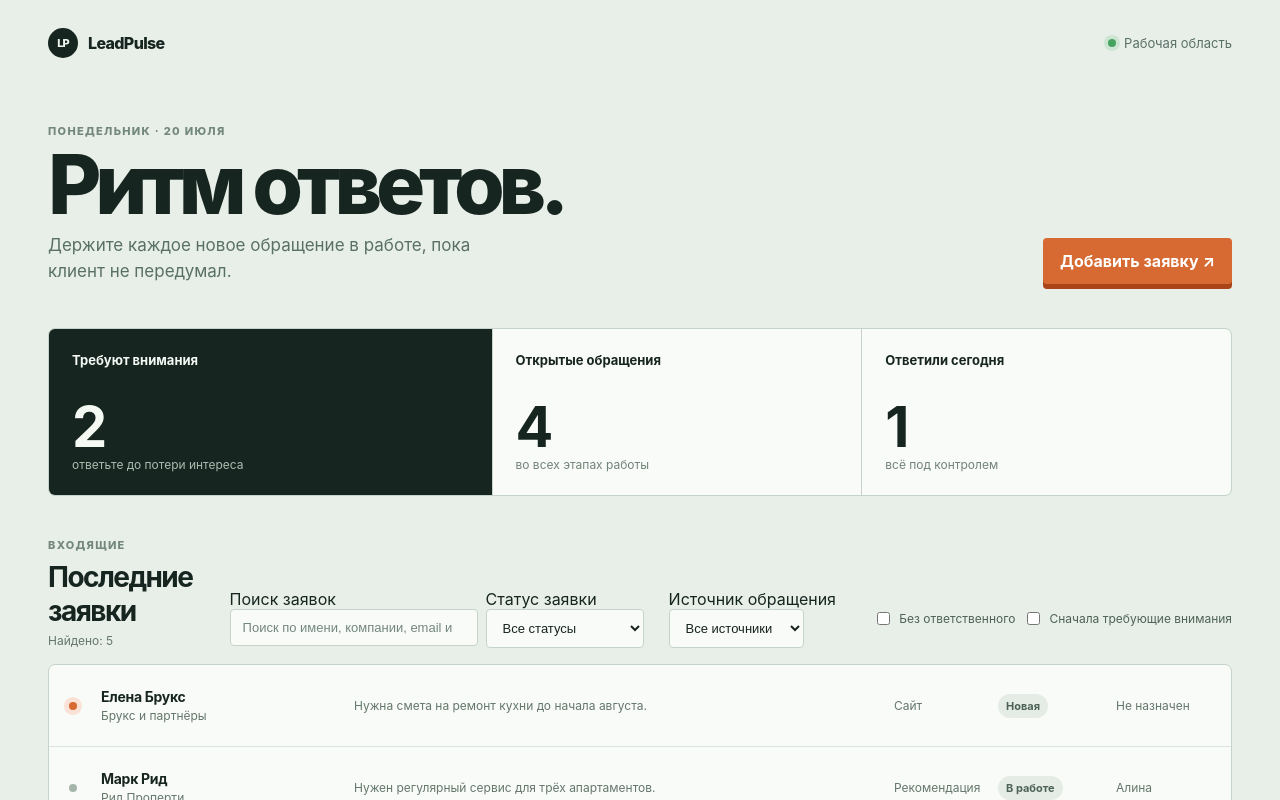
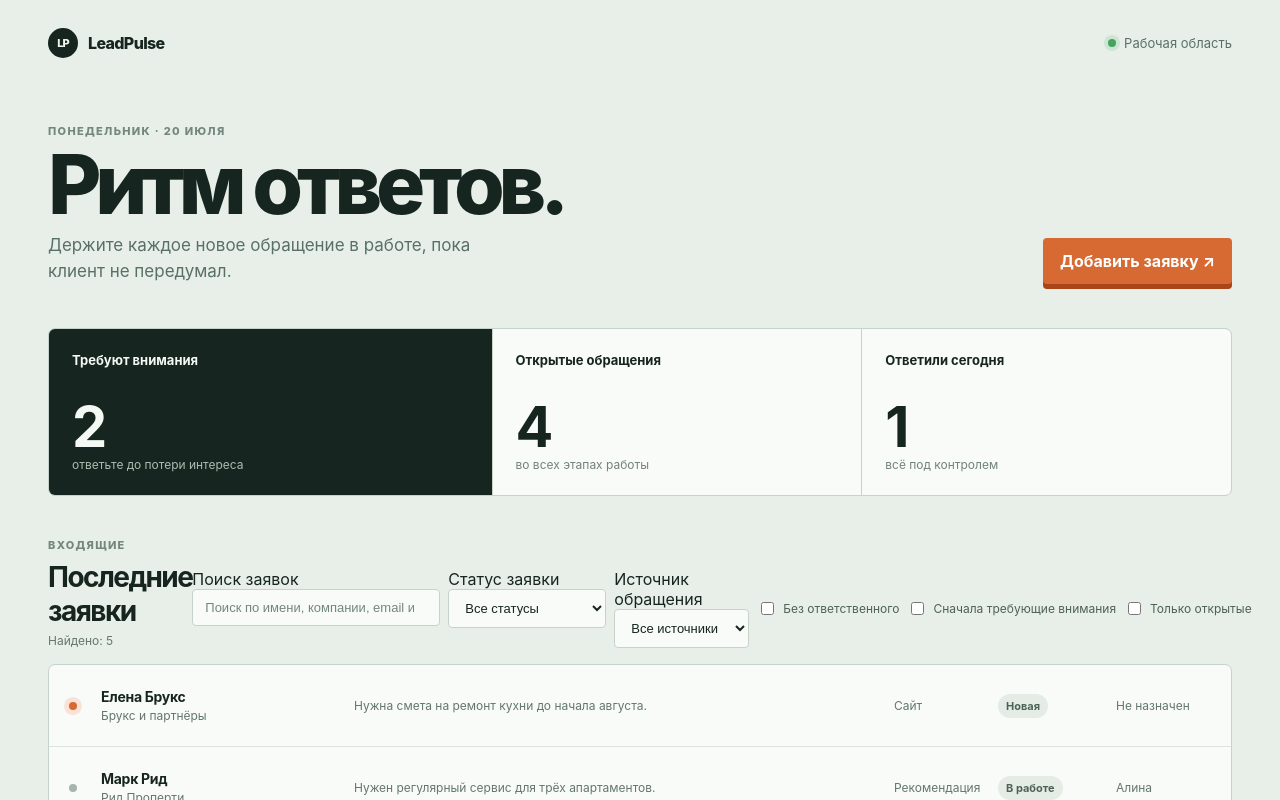
Before and after one commit to Dediinside/leadpulse, a React (Vite) app: page / in a window 1280 px wide. Shown: the top 800 px of the page. Built offline with nearby package versions, Linux system fonts and the light colour scheme.

Commit message:
feat: оставить только открытые заявки

```diff
--- a/src/App.tsx
+++ b/src/App.tsx
@@ -24,6 +24,7 @@ export default function App() {
   const [source, setSource] = useState<Lead['source'] | 'all'>('all');
   const [withoutOwner, setWithoutOwner] = useState(false);
   const [attentionFirst, setAttentionFirst] = useState(false);
+  const [openOnly, setOpenOnly] = useState(false);
   const attention = getAttentionLeads(initialLeads, displayNow);
   const openLeads = initialLeads.filter(({ status }) => !['won', 'lost'].includes(status));
   const answeredToday = initialLeads.filter(({ answeredAt }) => answeredAt?.startsWith('2026-07-20')).length;
@@ -31,11 +32,12 @@ export default function App() {
     `${customer} ${company} ${email} ${phone}`.toLocaleLowerCase().includes(query.trim().toLocaleLowerCase()),
   ).filter(({ status: leadStatus }) => status === 'all' || leadStatus === status)
     .filter(({ source: leadSource }) => source === 'all' || leadSource === source)
-    .filter(({ owner }) => !withoutOwner || !owner);
+    .filter(({ owner }) => !withoutOwner || !owner)
+    .filter(({ status: leadStatus }) => !openOnly || !['won', 'lost'].includes(leadStatus));
   const sortedLeads = attentionFirst
     ? [...visibleLeads].sort((left, right) => Number(attention.some(({ id }) => id === right.id)) - Number(attention.some(({ id }) => id === left.id)))
     : visibleLeads;
-  const hasFilters = Boolean(query || status !== 'all' || source !== 'all' || withoutOwner || attentionFirst);
+  const hasFilters = Boolean(query || status !== 'all' || source !== 'all' || withoutOwner || attentionFirst || openOnly);
 
   const resetFilters = () => {
     setQuery('');
@@ -43,6 +45,7 @@ export default function App() {
     setSource('all');
     setWithoutOwner(false);
     setAttentionFirst(false);
+    setOpenOnly(false);
   };
 
   return (
@@ -124,6 +127,10 @@ export default function App() {
               <input type="checkbox" checked={attentionFirst} onChange={({ target }) => setAttentionFirst(target.checked)} />
               Сначала требующие внимания
             </label>
+            <label className="owner-filter">
+              <input type="checkbox" checked={openOnly} onChange={({ target }) => setOpenOnly(target.checked)} />
+              Только открытые
+            </label>
             {hasFilters && <button className="text-action" type="button" onClick={resetFilters}>Сбросить фильтры</button>}
           </div>
         </div>
```
Also changed, not shown: 1 other file (tests, documents, lock files or other folders).
